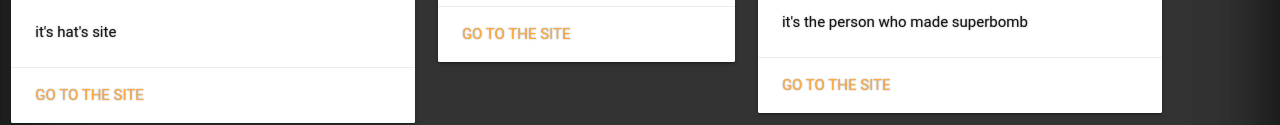
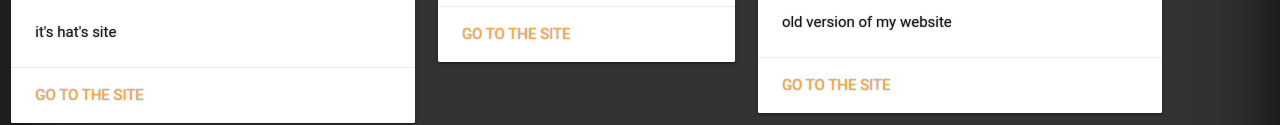
Before and after one commit to anti-cringe-corporation/hatzol, a plain HTML site: page sites.html in a window 1280 px wide. Shown: the part 573-698 px from the top of the page. Drawn offline with nearby package versions, Linux system fonts and the light colour scheme.

Commit message:
changed a site description because superbomb is cancelled

```diff
--- a/sites.html
+++ b/sites.html
@@ -107,7 +107,7 @@
                         <span class="card-title"></span>
                         </div>
                         <div class="card-content">
-                        <p>it's the person who made superbomb</p>
+                        <p>old version of my website</p>
                         </div>
                         <div class="card-action">
                           <a href="./swoo_site/index">Go to the site</a>
```
